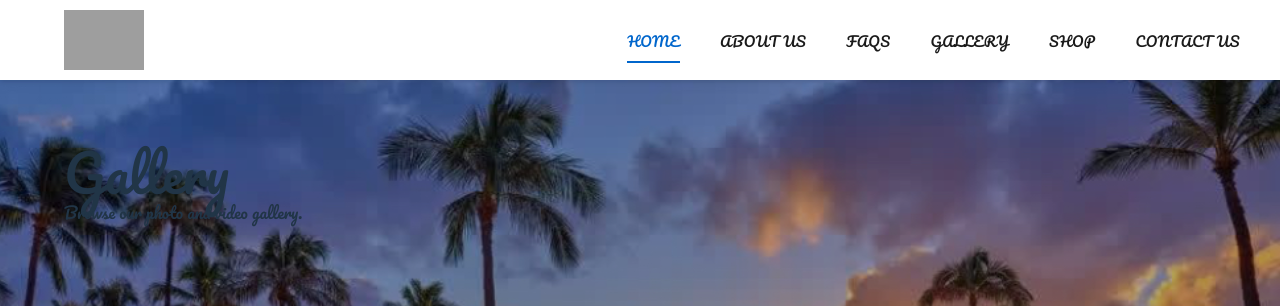
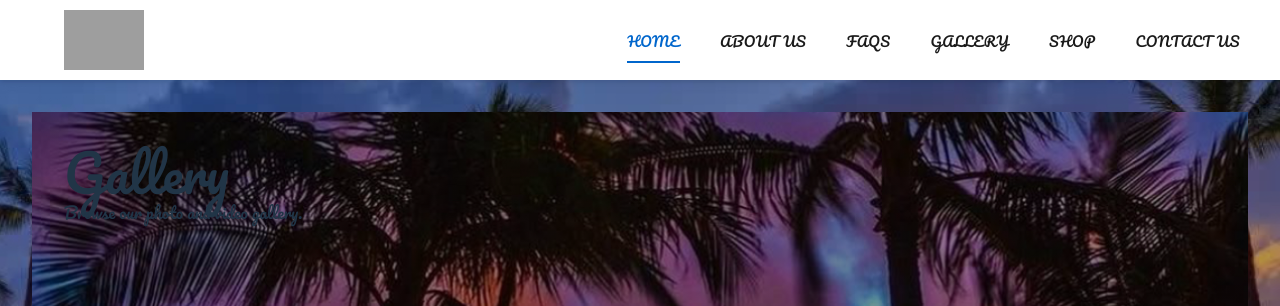
Before and after one commit to JohnPlamoottil/Da-Little-Aloha-Show-Merv-, a React (Vite) app in the folder web/: page /gallery in a window 1280 px wide. Shown: the top 306 px of the page. Built offline with nearby package versions, Linux system fonts and the light colour scheme; grey boxes are pictures that could not be loaded.

Commit message:
change the image name to gallery_background and inset image as gallerys background

```diff
--- a/web/src/pages/Gallery.jsx
+++ b/web/src/pages/Gallery.jsx
@@ -1,10 +1,18 @@
 import React from "react";
+import galleryBackground from "../assets/gallery_background.jpg";
 
 function Gallery() {
   return (
-    <div className="page-content">
-      <h1>Gallery</h1>
-      <p>Browse our photo and video gallery.</p>
+    <div
+      className="min-h-screen bg-cover bg-center bg-fixed bg-no-repeat"
+      style={{
+        backgroundImage: `linear-gradient(rgba(0, 0, 0, 0.4), rgba(0, 0, 0, 0.4)), url(${galleryBackground})`,
+      }}
+    >
+      <div className="page-content">
+        <h1>Gallery</h1>
+        <p>Browse our photo and video gallery.</p>
+      </div>
     </div>
   );
 }
```
Also changed, not shown: web/src/assets/gallery_background.jpg (renamed from web/src/assets/IMG_3936.jpg).
